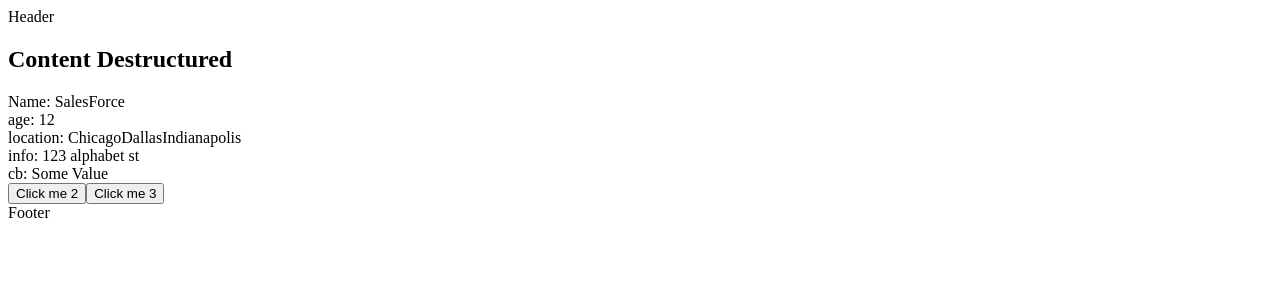
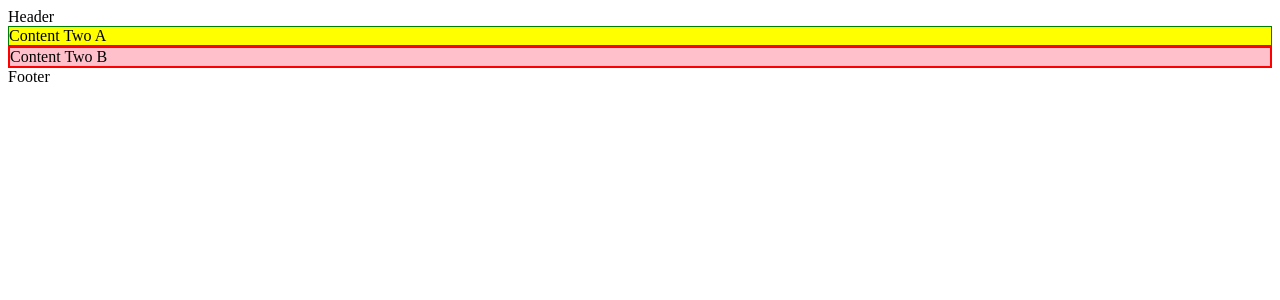
Before and after one commit to azizali/react-sf, a React (Create React App) app: page / in a window 1280 px wide. Shown: the top 300 px of the page. Built offline with nearby package versions, Linux system fonts and the light colour scheme.

Commit message:
Styling Components

```diff
--- a/src/App.jsx
+++ b/src/App.jsx
@@ -1,25 +1,13 @@
 import React from 'react';
 import Header from './Header';
-import Content from './Content';
+import ContentTwo from './ContentTwo';
 import Footer from './Footer';
 
 export default function App (props) {
   return (
     <div>
       <Header />
-      <Content
-        name="SalesForce"
-        age={12}
-        locations={['Chicago', 'Dallas', 'Indianapolis']}
-        info={{
-          address: '123 alphabet st',
-          city: 'Dallas',
-          state: 'Texas'
-        }}
-        cb={()=>{
-          return 'Some Value'
-        }}
-      />
+      <ContentTwo />
       <Footer />
     </div>
   )
--- /dev/null
+++ b/src/ContentTwo.jsx
@@ -0,0 +1,19 @@
+import './styles.css';
+import React from 'react';
+
+export default function ContentTwo(){
+  return (
+    <div>
+      <div className="content whatever at all">
+        Content Two A
+      </div>
+      {/* <div style="background-color: pink; border: 2px solid red"> */}
+      <div style={{
+        backgroundColor: 'pink',
+        border: '2px solid red'
+      }}>
+        Content Two B
+      </div>
+    </div>
+  )
+}
--- /dev/null
+++ b/src/styles.css
@@ -0,0 +1,4 @@
+.content{
+  border: 1px solid green;
+  background-color: yellow;
+}
```
